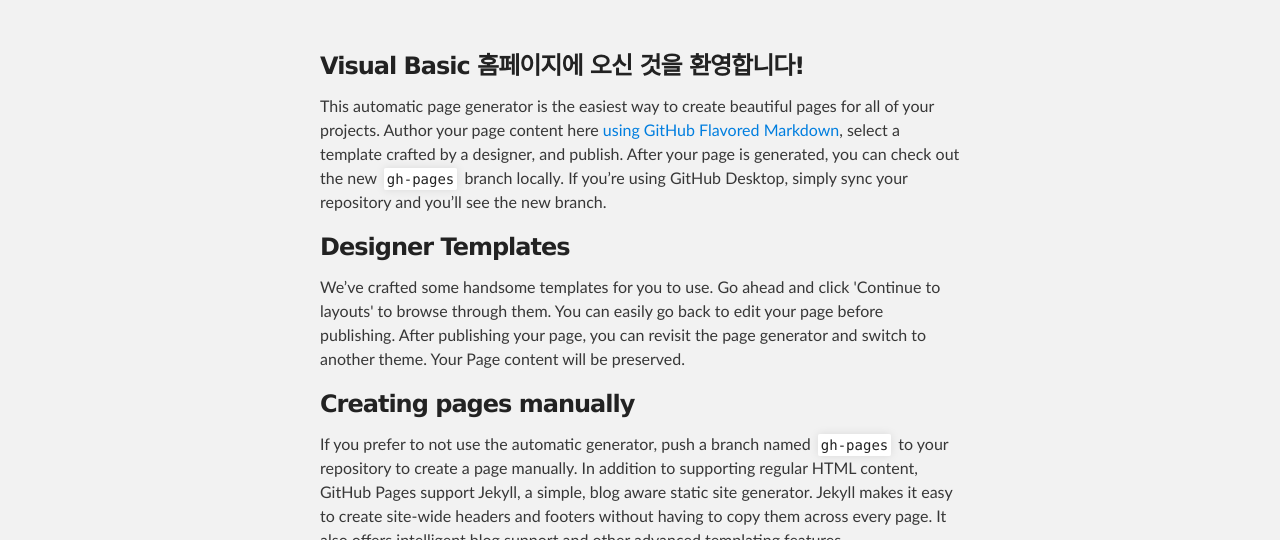
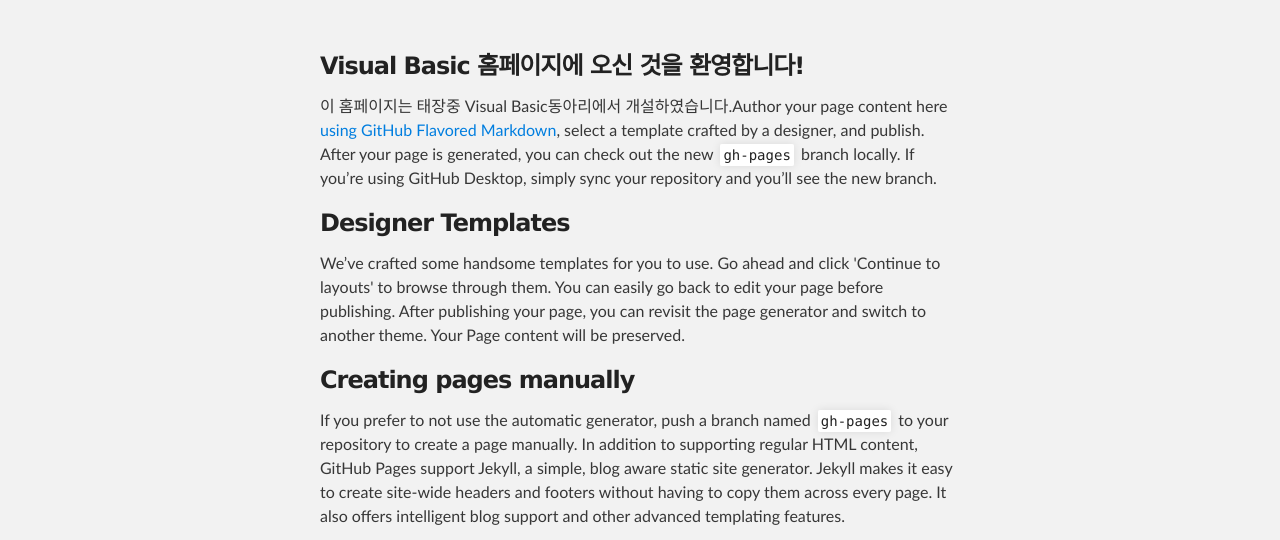
Before and after one commit to nanobunza/nanobunza.github.io, a plain HTML site: page index.html in a window 1280 px wide. Shown: the part 176-716 px from the top of the page. Drawn offline with Linux system fonts and the light colour scheme.

Commit message:
Update index.html

```diff
--- a/index.html
+++ b/index.html
@@ -30,7 +30,7 @@
         <h3>
 <a id="Visual-Basic-홈페이지에-오신-것을-환영합니다!" class="anchor" href="#Visual-Basic-홈페이지에-오신-것을-환영합니다!" aria-hidden="true"><span aria-hidden="true" class="octicon octicon-link"></span></a>Visual Basic 홈페이지에 오신 것을 환영합니다!</h3>
 
-<p>This automatic page generator is the easiest way to create beautiful pages for all of your projects. Author your page content here <a href="https://guides.github.com/features/mastering-markdown/">using GitHub Flavored Markdown</a>, select a template crafted by a designer, and publish. After your page is generated, you can check out the new <code>gh-pages</code> branch locally. If you’re using GitHub Desktop, simply sync your repository and you’ll see the new branch.</p>
+<p>이 홈페이지는 태장중 Visual Basic동아리에서 개설하였습니다.Author your page content here <a href="https://guides.github.com/features/mastering-markdown/">using GitHub Flavored Markdown</a>, select a template crafted by a designer, and publish. After your page is generated, you can check out the new <code>gh-pages</code> branch locally. If you’re using GitHub Desktop, simply sync your repository and you’ll see the new branch.</p>
 
 <h3>
 <a id="designer-templates" class="anchor" href="#designer-templates" aria-hidden="true"><span aria-hidden="true" class="octicon octicon-link"></span></a>Designer Templates</h3>
```
